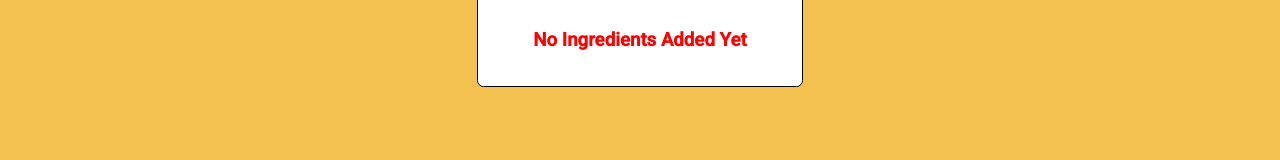
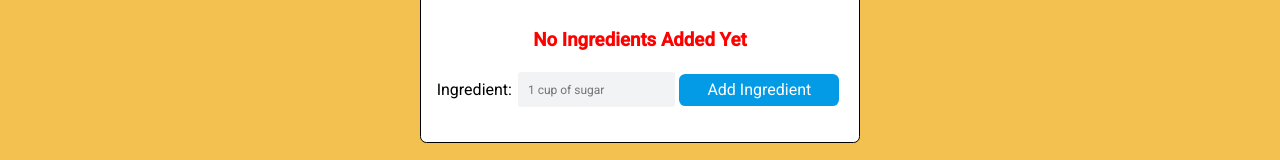
Before and after one commit to Atman-Shah/firebase-recipes-web-app, a React (Create React App) app: page / in a window 1280 px wide. Shown: the part 553-713 px from the top of the page. Built offline with nearby package versions, Linux system fonts and the light colour scheme; no server answers.

Commit message:
43rd Video

```diff
--- a/src/components/AddEditRecipeForm.js
+++ b/src/components/AddEditRecipeForm.js
@@ -9,6 +9,22 @@ function AddEditRecipeForm({ handleAddRecipe }) {
   const [directions, setDirections] = useState("");
   const [ingredients, setIngredients] = useState([]);
   const [ingredientName, setIngredientName] = useState("");
+
+  function handleAddIngredient(e) {
+    if (e.key && e.key != "Enter") {
+      return;
+    }
+
+    e.preventDefault();
+
+    if (!ingredientName) {
+      alert("Missing ingredient field, please double check!!");
+      return;
+    }
+
+    setIngredients([...ingredients, ingredientName]);
+    setIngredientName("");
+  }
 
   return (
     <form className="add-edit-recipe-form-container">
@@ -103,6 +119,26 @@ function AddEditRecipeForm({ handleAddRecipe }) {
             No Ingredients Added Yet
           </h3>
         ) : null}
+        <div className="ingredient-form">
+          <label className="ingredient-label">
+            Ingredient:
+            <input
+              type="text"
+              value={ingredientName}
+              onChange={(e) => setIngredientName(e.target.value)}
+              onKeyDown={handleAddIngredient}
+              className="input-text"
+              placeholder="1 cup of sugar"
+            />
+          </label>
+          <button
+            type="button"
+            className="primary-button add-ingredient-button"
+            onClick={handleAddIngredient}
+          >
+            Add Ingredient
+          </button>
+        </div>
       </div>
     </form>
   );
```
